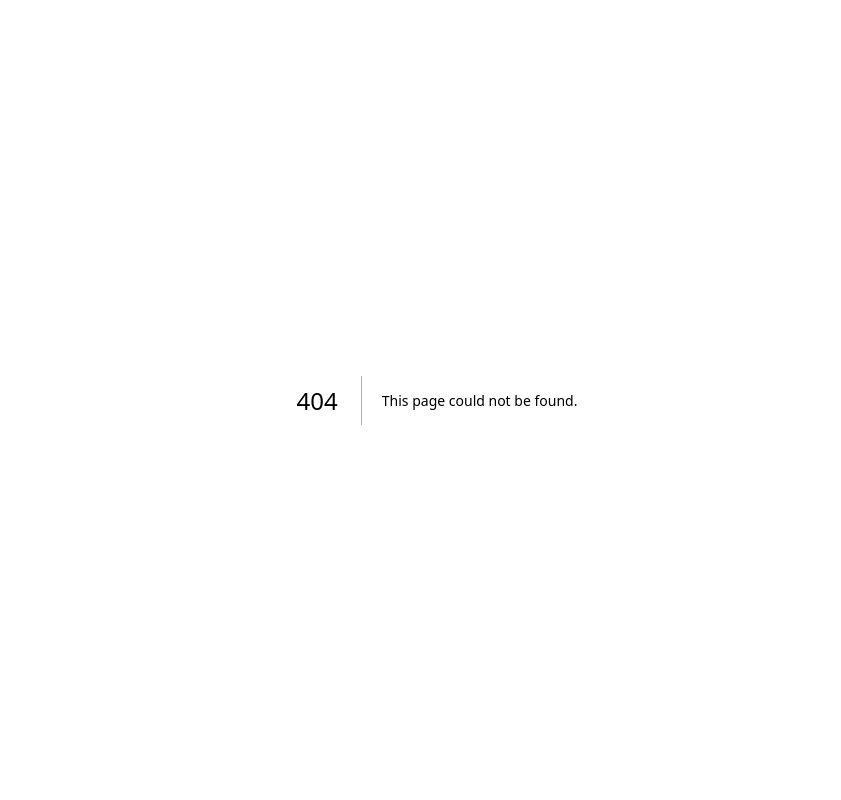
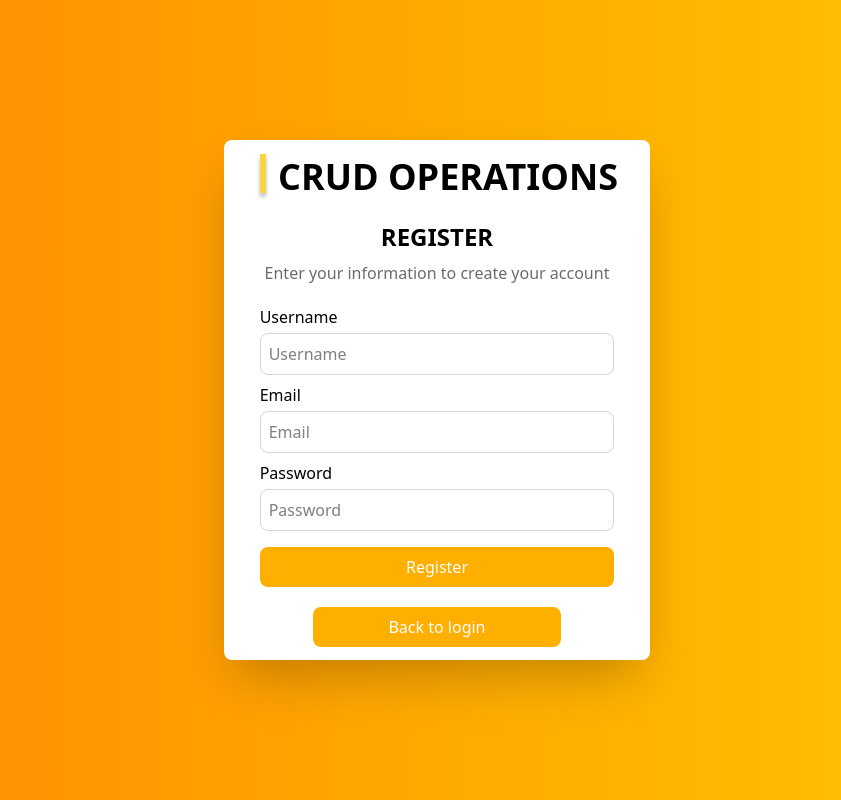
Before and after one commit to joanomana/simple-board, a Next.js app: page /register in a window 1280 px wide. Before the commit this address had no page. Shown: the whole page, without its empty margins (203-1044 px from the left). Built offline with nearby package versions, Linux system fonts and the light colour scheme.

Commit message:
feat: :sparkles: Page Login finished
Finished page Login, create the feature for register

```diff
--- a/package.json
+++ b/package.json
@@ -12,7 +12,8 @@
     "next": "15.2.0",
     "react": "^19.0.0",
     "react-dom": "^19.0.0",
-    "react-icons": "^5.5.0"
+    "react-icons": "^5.5.0",
+    "sweetalert2": "^11.17.2"
   },
   "devDependencies": {
     "@eslint/eslintrc": "^3",
--- /dev/null
+++ b/src/app/api/addUser/route.js
@@ -0,0 +1,19 @@
+import fs from "fs";
+import path from "path";
+
+export async function POST(req) {
+    const filePath = path.join(process.cwd(), "src", "data", "users.json");
+    const users = JSON.parse(fs.readFileSync(filePath, "utf8"));
+
+    const { username, email, password } = await req.json();
+
+    if (users.some(user => user.email === email)) {
+        return new Response(JSON.stringify({ error: "User already exists" }), { status: 400 });
+    }
+
+    users.push({ username, email, password });
+
+    fs.writeFileSync(filePath, JSON.stringify(users, null, 2));
+
+    return new Response(JSON.stringify({ success: true, message:'User added successfully' }), { status: 200 });
+}
--- /dev/null
+++ b/src/app/api/user/route.js
@@ -0,0 +1,17 @@
+import fs from "fs";
+import path from "path";
+
+export async function POST(req) {
+    const filePath = path.join(process.cwd(), "src", "data", "users.json");
+    const users = JSON.parse(fs.readFileSync(filePath, "utf8"));
+
+    const { email, password } = await req.json();
+
+    const user = users.find(user => user.email === email && user.password === password);
+
+    if (!user) {
+        return new Response(JSON.stringify({ error: "Invalid credentials" }), { status: 401 });
+    }
+
+    return new Response(JSON.stringify({ success: true, message: "Authenticated" }), { status: 200 });
+}
--- a/src/app/page.jsx
+++ b/src/app/page.jsx
@@ -1,50 +1,97 @@
-import Link from 'next/link'
+'use client';
+import Swal from "sweetalert2";
+import { useRouter } from "next/navigation";
+import { useState } from "react";
+import Link from 'next/link';
 
 export default function Login() {
-  return(
-    <div className="bg-gradient-to-r from-orange-400 to-yellow-400 h-screen flex justify-center items-center">
-      <div className="bg-white shadow-2xl rounded-lg px-7 py-12 xl:w-1/3 md:w-100 2xl:w-2/6  ">
-        <div className="flex flex-col gap-4 px-2">
+    const [email, setEmail] = useState("");
+    const [password, setPassword] = useState("");
+    const router = useRouter();
+
+    const handleLogin = async (e) => {
+        e.preventDefault();
+
+        if (!email || !password) {
+            Swal.fire("Error", "Por favor, completa todos los campos", "error");
+            return;
+        }
+
+        const res = await fetch("/api/user", {
+            method: "POST",
+            headers: { "Content-Type": "application/json" },
+            body: JSON.stringify({ email, password }),
+        });
+
+        const data = await res.json();
+
+        if (data.error) {
+            Swal.fire("Error", data.error, "error");
+        } else {
+            Swal.fire({
+                title: "¡Login successful!",
+                text: "Redirecting to home...",
+                icon: "success",
+                timer: 2000,
+                showConfirmButton: false,
+            });
+
+            setTimeout(() => {
+                router.push("/index");
+            }, 2000);
+        }
+    };
+
+    return (
+        <div className="bg-gradient-to-r from-orange-400 to-yellow-400 flex justify-center items-center h-screen">
+          <div className="bg-white shadow-2xl rounded-lg px-7 py-7 xl:w-1/3 md:w-100 2xl:w-2/6 md:h-120">
+            <div className="flex flex-col gap-2 px-2">
               <div className="flex justify-center items-center gap-2">
-            <img src="/Line.svg" alt="Line" className="" />
-            <h1 className="text-3xl var(--font-montserrat) font-bold">CRUD OPERATIONS</h1>
+                <img src="/Line.svg" alt="Line" />
+                <h1 className="text-3xl font-bold 2xl:text-4xl">CRUD OPERATIONS</h1>
               </div>
-          <div className="flex flex-col justify-center items-center gap-2 mt-5">
-            <h1 className="[var(--font-montserrat)] font-semibold">SIGN IN</h1>
-            <p className="text-[#6C6C6C] [var(--font-montserrat)] font-regular">Enter your credentials to access your account</p>
+              <div className="flex flex-col justify-center items-center gap-2 mt-5 xl:text-1xl">
+                <h1 className="font-semibold">SIGN IN</h1>
+                <p className="text-[#6C6C6C] font-regular">Enter your credentials to access your account</p>
               </div>
-          <form
-            className="text-[#6C6C6C] mt-5 gap-6 flex flex-col">
+              <form className="text-[#6C6C6C] mt-5 gap-3 flex flex-col" onSubmit={handleLogin}>
                 <div className="flex flex-col gap-1">
-              <h1 className="[var(--font-montserrat)] font-medium">Email</h1>
+                  <h1 className="font-medium">Email</h1>
                   <input
                   type="email"
                   name="email"
                   placeholder="Enter your email"
+                  onChange={(e) => setEmail(e.target.value)}
                   className="border-gray-300 border p-2 w-full rounded-lg"
                   />
                 </div>
                 <div className="flex flex-col gap-1">
-              <h1 className="[var(--font-montserrat)] font-medium">Password</h1>
+                  <h1 className="font-medium">Password</h1>
                   <input
                   type="password"
                   name="password"
                   placeholder="Enter your password"
+                  onChange={(e) => setPassword(e.target.value)}
                   className="border-gray-300 border p-2 w-full rounded-lg"
                   />
                 </div>
-            <Link className="flex justify-center bg-[#FEAF00] text-white p-2 rounded-lg [var(--font-montserrat)] font-medium" href='/index'>SIGN IN</Link>
-
-            <div className="flex gap-1 items-center justify-center [var(--font-montserrat)] font-medium text-gray-400 ">
+                <button
+                    type="submit"
+                    className="flex justify-center bg-[#FEAF00] text-white p-2 rounded-lg font-medium hover:cursor-pointer"
+                >
+                  SIGN IN
+                </button>
+              </form>
+              <div className="flex gap-1 items-center justify-center font-medium text-gray-400">
                 <p>Forgot your password?</p>
-              <a href="#" className="text-orange-400 underline">
-                Reset Password
-              </a>
+                <a href="#" className="text-orange-400 underline">Reset Password</a>
               </div>
-          </form>
+              <div className='flex justify-center items-center gap-2 font-medium text-gray-400'>
+                <h1>Don't have an account?</h1>
+                <Link className='text-orange-400 underline' href='/register'>Sign Up</Link>
               </div>
             </div>
           </div>
-
-  )
+        </div>
+    );
 }
--- /dev/null
+++ b/src/app/register/page.jsx
@@ -0,0 +1,100 @@
+'use client';
+import Swal from "sweetalert2";
+import { useRouter } from "next/navigation";
+import { useState } from "react";
+
+export default function Register() {
+    const [username, setUsername] = useState("");
+    const [email, setEmail] = useState("");
+    const [password, setPassword] = useState("");
+    const router= useRouter();
+
+    const handleRegister = async (e) => {
+        e.preventDefault();
+        const emailRegex = /^[^\s@]+@[^\s@]+\.[^\s@]+$/;
+
+        if (!emailRegex.test(email)) {
+            alert("Please, Enter a valid email.");
+            return;
+        }
+
+        const res = await fetch("/api/addUser", {
+            method: "POST",
+            headers: { "Content-Type": "application/json" },
+            body: JSON.stringify({ username, email, password }),
+        });
+
+        const data = await res.json();
+        if (data.error) {
+            Swal.fire("Error", data.error, "error");
+        } else{ Swal.fire({
+            title: "¡Successful !",
+            text: "Now click on the button to go back to the login page",
+            icon: "success",
+            timer: 5000,
+            showConfirmButton: false,
+        });
+        setTimeout(() => {
+            router.push("/");
+        }, 2000);
+        }
+    };
+
+    return (
+        <div className="bg-gradient-to-r from-orange-400 to-yellow-400 h-screen flex justify-center items-center">
+            <div className="bg-white shadow-2xl rounded-lg px-7 py-7 xl:w-1/3 md:w-100 2xl:w-2/6 md:h-130 sm:w-1/2 flex flex-col gap-5 justify-center">
+                <div>
+                    <div className="flex justify-center items-center gap-2">
+                        <img src="/Line.svg" alt="Line" className="" />
+                        <h1 className="text-3xl var(--font-montserrat) font-bold xl:text-4xl">CRUD OPERATIONS</h1>
+                    </div>
+                    <div className="flex flex-col justify-center items-center gap-2 mt-5 xl:text-1xl">
+                        <h1 className="[var(--font-montserrat)] font-semibold xl:text-2xl">REGISTER</h1>
+                        <p className="text-[#6C6C6C] [var(--font-montserrat)] font-regular">Enter your information to create your account</p>
+                    </div>
+                </div>
+                <form className="flex flex-col gap-4 px-2">
+                    <div className="flex flex-col gap-2 [var(--font-montserrat)] font-medium">
+                        <div className="flex flex-col gap-1">
+                            <h1>Username</h1>
+                            <input
+                                type="text"
+                                placeholder="Username"
+                                onChange={(e) => setUsername(e.target.value)}
+                                className="border-gray-300 border p-2 w-full rounded-lg"
+                            />
+                        </div>
+                        <div className="flex flex-col gap-1">
+                            <h1>Email</h1>
+                            <input
+                                type="email"
+                                name="email"
+                                placeholder="Email"
+                                onChange={(e) => setEmail(e.target.value)}
+                                className="border-gray-300 border p-2 w-full rounded-lg"
+                            />
+                        </div>
+                        <div className="flex flex-col gap-1">
+                            <h1>Password</h1>
+                            <input
+                                type="password"
+                                placeholder="Password"
+                                onChange={(e) => setPassword(e.target.value)}
+                                className="border-gray-300 border p-2 w-full rounded-lg"
+                            />
+                        </div>
+                    </div>
+                    <button
+                        onClick={handleRegister}
+                        className="w-full p-2 bg-[#FEAF00] text-white rounded-lg hover:cursor-pointer"
+                    >
+                        Register
+                    </button>
+                </form>
+                <div className="flex justify-center items-center">
+                    <button onClick={() => router.push("/")} className="w-4/6 p-2 bg-[#FEAF00] text-white rounded-lg hover:cursor-pointer " >Back to login</button>
+                </div>
+            </div>
+        </div>
+    );
+}
--- /dev/null
+++ b/src/data/users.json
@@ -0,0 +1,12 @@
+[
+  {
+    "username": "Joan",
+    "email": "admin@example.com",
+    "password": "123"
+  },
+  {
+    "username": "Luis",
+    "email": "luis@gmail.com",
+    "password": "123"
+  }
+]
```
Also changed, not shown: 1 other file (tests, documents, lock files or other folders). Lines whose indentation alone changed are shown as unchanged.
